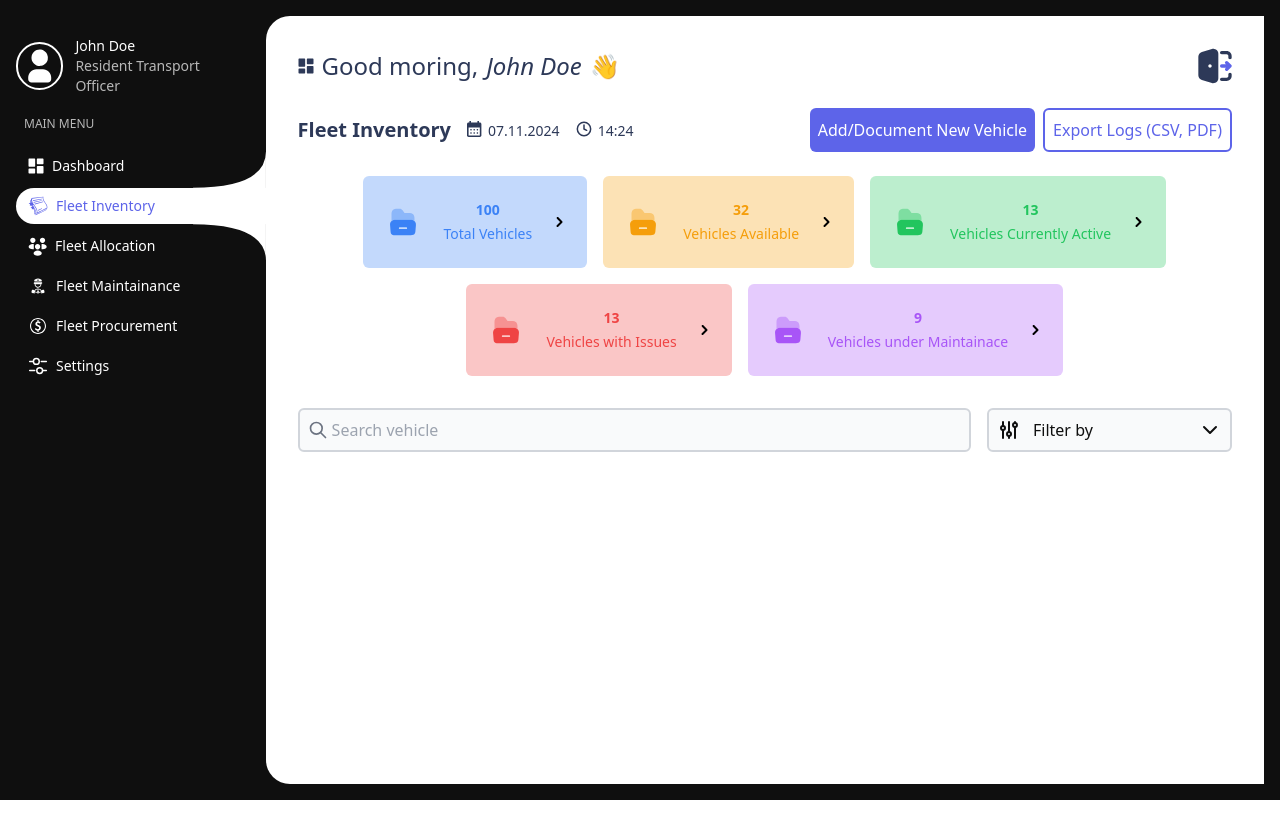
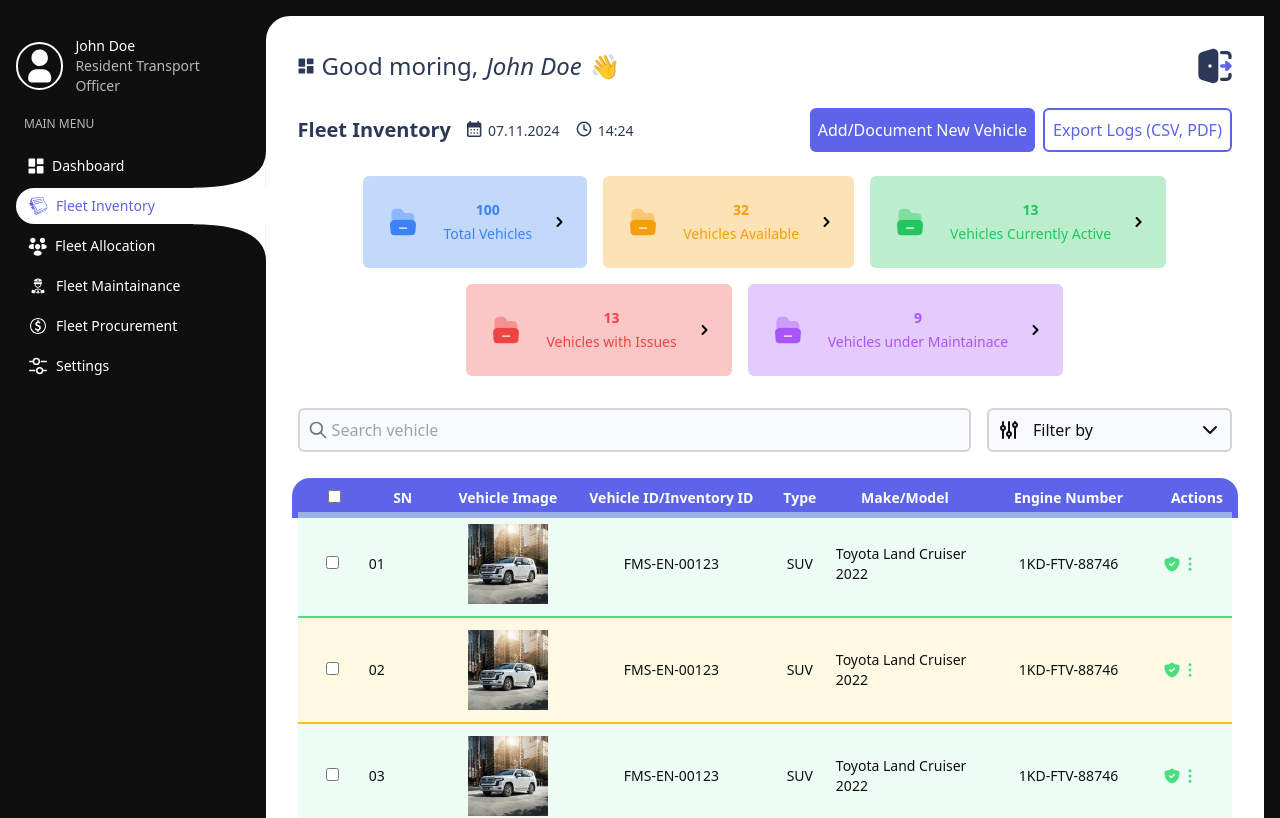
Before and after one commit to pineapptech/fleet-management-FE, a Next.js app: page /dashboard/fleet-inventory in a window 1280 px wide. Shown: the top 818 px of the page. Built offline with nearby package versions, Linux system fonts and the light colour scheme.

Commit message:
Add vehicle-table component to fleet-inventory/

```diff
--- a/src/app/dashboard/(with-layout)/fleet-inventory/page.jsx
+++ b/src/app/dashboard/(with-layout)/fleet-inventory/page.jsx
@@ -3,8 +3,8 @@ import Greeting from "../_components/greeting";
 import RealTimeInfo from "../_components/real-time-info";
 import Button from "@/components/button";
 import VehicleSummary from "../_components/vehicle-summary";
-import { IconFolderBolt } from "@tabler/icons-react";
 import TableFilter from "./table-filter";
+import VehicleTable from "./vehicle-table";
 
 const FleetInventory = () => {
   return (
@@ -20,6 +20,7 @@ const FleetInventory = () => {
 
       <VehicleSummary />
       <TableFilter />
+      <VehicleTable />
     </div>
   );
 };
--- a/src/app/dashboard/(with-layout)/fleet-inventory/table-filter.jsx
+++ b/src/app/dashboard/(with-layout)/fleet-inventory/table-filter.jsx
@@ -7,7 +7,7 @@ import React from "react";
 
 const TableFilter = () => {
   return (
-    <div className="flex gap-4">
+    <div className="flex gap-4 mb-8">
       <label
         htmlFor="search"
         className="search border-2 grow border-gray-300 rounded-md flex items-center gap-1 w-fit p-2 bg-gray-50 has-[:focus]:border-gray-500"
@@ -31,8 +31,9 @@ const TableFilter = () => {
           name="filter"
           id="filter"
           className="p-2 appearance-none bg-transparent outline-none cursor-pointer"
+          defaultValue="none"
         >
-          <option value="none" disabled selected>
+          <option value="none" disabled>
             Filter by
           </option>
 
--- /dev/null
+++ b/src/app/dashboard/(with-layout)/fleet-inventory/vehicle-table.jsx
@@ -0,0 +1,132 @@
+import { IconDotsVertical, IconShieldCheckFilled } from "@tabler/icons-react";
+import Image from "next/image";
+import React from "react";
+
+const vehiclesMockData = [
+  {
+    id: 1,
+    sn: "01",
+    vehicleImage: "https://example.com/images/vehicle1.png", // Placeholder URL for the vehicle image
+    vehicleID: "FMS-EN-00123",
+    vehicleType: "SUV",
+    makeModel: "Toyota Land Cruiser 2022",
+    engineNumber: "1KD-FTV-88746",
+    action: "View Details",
+  },
+  {
+    id: 2,
+    sn: "01",
+    vehicleImage: "https://example.com/images/vehicle1.png",
+    vehicleID: "FMS-EN-00123",
+    vehicleType: "SUV",
+    makeModel: "Toyota Land Cruiser 2022",
+    engineNumber: "1KD-FTV-88746",
+    action: "View Details",
+  },
+  {
+    id: 3,
+    sn: "01",
+    vehicleImage: "https://example.com/images/vehicle1.png",
+    vehicleID: "FMS-EN-00123",
+    vehicleType: "SUV",
+    makeModel: "Toyota Land Cruiser 2022",
+    engineNumber: "1KD-FTV-88746",
+    action: "View Details",
+  },
+  {
+    id: 4,
+    sn: "01",
+    vehicleImage: "https://example.com/images/vehicle1.png",
+    vehicleID: "FMS-EN-00123",
+    vehicleType: "SUV",
+    makeModel: "Toyota Land Cruiser 2022",
+    engineNumber: "1KD-FTV-88746",
+    action: "View Details",
+  },
+  {
+    id: 5,
+    sn: "01",
+    vehicleImage: "https://example.com/images/vehicle1.png",
+    vehicleID: "FMS-EN-00123",
+    vehicleType: "SUV",
+    makeModel: "Toyota Land Cruiser 2022",
+    engineNumber: "1KD-FTV-88746",
+    action: "View Details",
+  },
+  {
+    id: 6,
+    sn: "01",
+    vehicleImage: "https://example.com/images/vehicle1.png",
+    vehicleID: "FMS-EN-00123",
+    vehicleType: "SUV",
+    makeModel: "Toyota Land Cruiser 2022",
+    engineNumber: "1KD-FTV-88746",
+    action: "View Details",
+  },
+];
+
+const VehicleTable = () => {
+  return (
+    <table className="table-fixed w-full rounded-xl text-sm">
+      <thead>
+        <tr className="ring-2 ring-primary ring-offset-4 ring-offset-primary rounded-t-xl *:py-1 bg-primary text-foreground">
+          <th className="w-fit pl-1">
+            <input
+              type="checkbox"
+              name="allTrips"
+              id="allTrips"
+              className="accent-primary"
+            />
+          </th>
+          <th className="w-fit">SN</th>
+          <th className="w-[15%]">Vehicle Image</th>
+          <th className="w-[20%]">Vehicle ID/Inventory ID</th>
+          <th className="w-fit"> Type</th>
+          <th className="w-[15%]">Make/Model</th>
+          <th className="w-[20%]">Engine Number</th>
+          <th className="w-fit">Actions</th>
+        </tr>
+      </thead>
+      <tbody>
+        {vehiclesMockData.map((vehicle, index) => {
+          return (
+            <tr
+              key={vehicle.id}
+              className="*:py-3 border-b-2 even:bg-amber-100/50 even:border-amber-400 odd:bg-green-100/50 odd:border-green-400 hover:even:bg-amber-100 hover:odd:bg-green-100"
+            >
+              <td className="text-center">
+                <input
+                  type="checkbox"
+                  name={vehicle.id}
+                  id={vehicle.id}
+                  className="accent-primary"
+                />
+              </td>
+              <td>{(index < 9 ? "0" : "") + (index + 1)}</td>
+              <td className="text-center flex justify-center items-center flex-wrap">
+                <Image
+                  src="/images/car.jpeg"
+                  width={80}
+                  height={66}
+                  alt={"Image of vehicle with id " + vehicle.id}
+                />
+              </td>
+              <td className="text-center">{vehicle.vehicleID}</td>
+              <td className="text-center">{vehicle.vehicleType}</td>
+              <td>{vehicle.makeModel}</td>
+              <td className="text-center">{vehicle.engineNumber}</td>
+              <td className="text-center">
+                <button className="flex text-green-400">
+                  <IconShieldCheckFilled size={18} />
+                  <IconDotsVertical size={18} />
+                </button>
+              </td>
+            </tr>
+          );
+        })}
+      </tbody>
+    </table>
+  );
+};
+
+export default VehicleTable;
--- a/src/app/dashboard/(with-layout)/home/trip-table.jsx
+++ b/src/app/dashboard/(with-layout)/home/trip-table.jsx
@@ -68,7 +68,7 @@ const TripTable = () => {
   return (
     <table className="table-fixed w-full">
       <thead>
-        <tr className="ring-2 ring-gray-200 bg-gray-100 rounded-xl *:py-1">
+        <tr className="ring-2 ring-gray-200 ring-offset-4 ring-offset-gray-100 bg-gray-100 rounded-xl *:py-1">
           <th className="w-fit pl-1">
             <input
               type="checkbox"
```
Also changed, not shown: public/images/car.jpeg (added).
